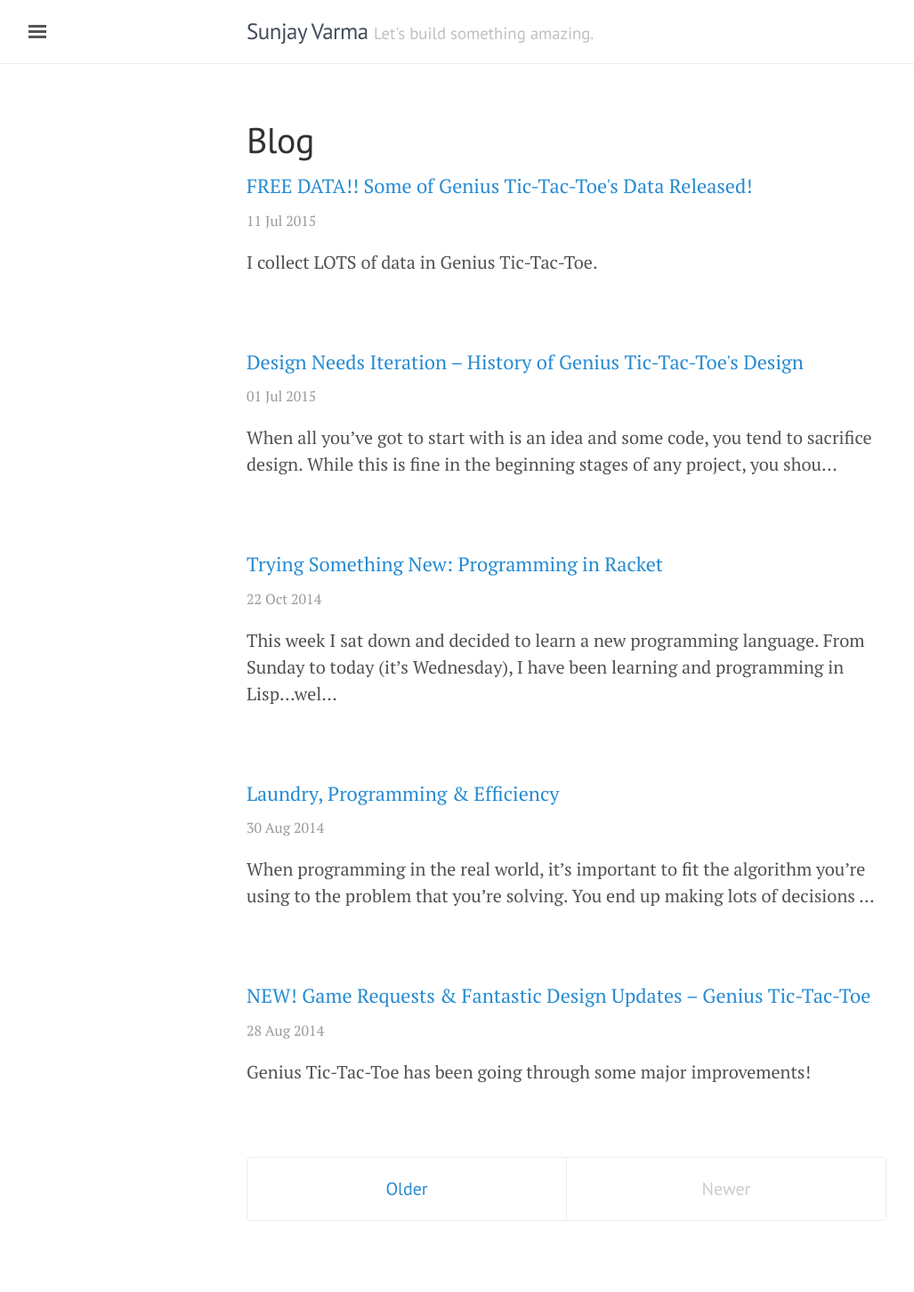
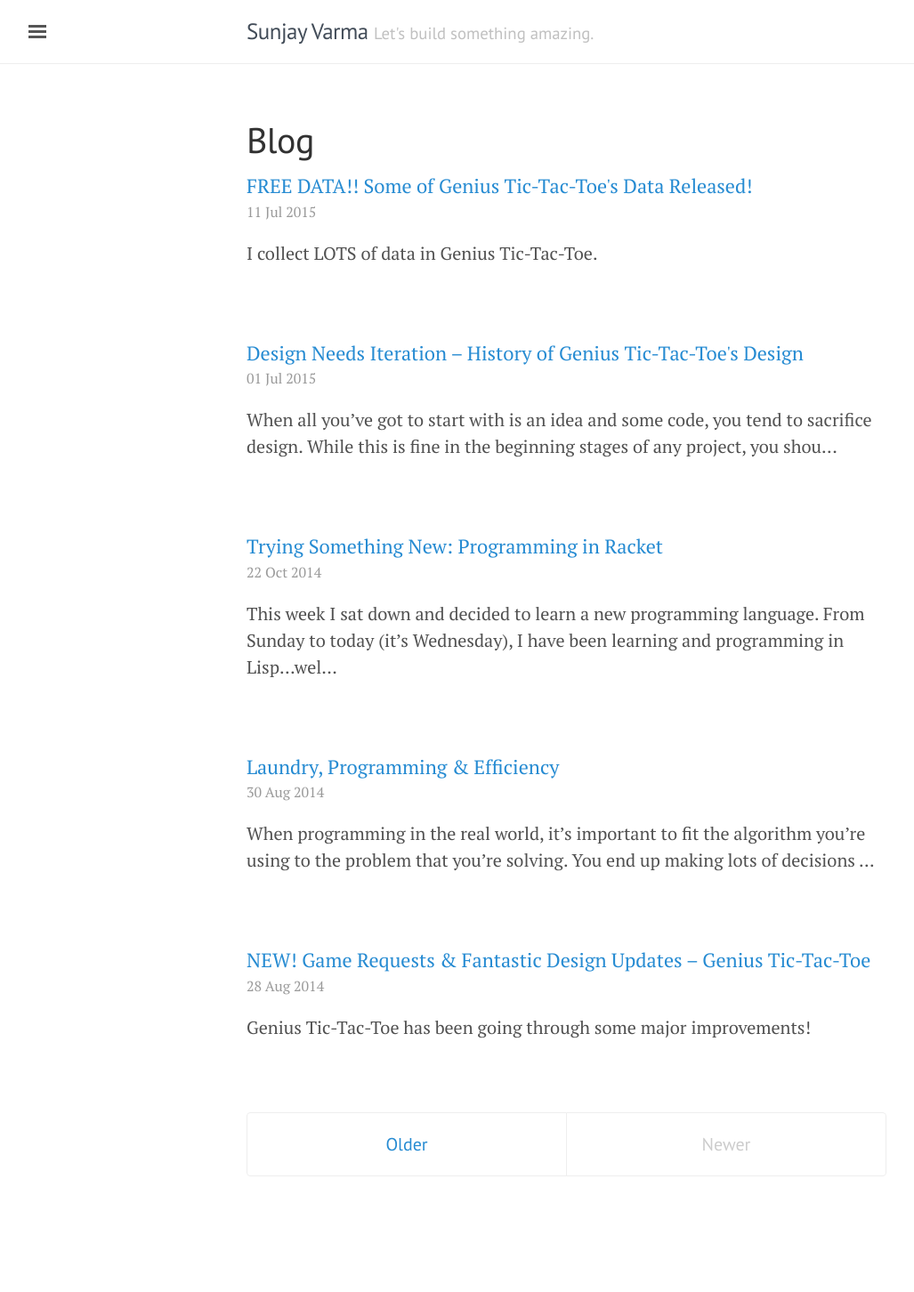
Before and after one commit to sunjay/sunjay.github.io, a Jekyll site: the page built from blog/index.html, in a window 1280 px wide. Shown: the whole page at 89% size, without its empty margins (3-1030 px from the left). Built offline with Jekyll 4.4.1, drawn with Linux system fonts in a browser that asks for light colours; the list of posts is cut into pages by our own code; after the commit the page ends 1402 px from its top, so only the background shows below that.

Commit message:
Updating permalinks again and tweaking the post list formatting

```diff
--- a/_config.yml
+++ b/_config.yml
@@ -20,7 +20,7 @@
 
 # Build settings
 markdown: kramdown
-permalink: /blog/:year/:month/:day/:title
+permalink: /:year/:month/:day/:title
 
 # Plugins
 gems:
--- a/assets/css/lanyon.css
+++ b/assets/css/lanyon.css
@@ -310,7 +310,9 @@
 }
 .page-title,
 .post-title {
+  display: block;
   margin-top: 0;
+  margin-bottom: 10px;
 }
 
 /* Meta data line below post title */
--- a/blog/index.html
+++ b/blog/index.html
@@ -6,11 +6,11 @@
 <div class="posts">
   {% for post in paginator.posts %}
   <div class="post">
-    <p class="post-title">
+    <span class="post-title">
       <a href="{{ site.baseurl }}{{ post.url }}">
         {{ post.title }}
       </a>
-    </p>
+    </span>
 
     <span class="post-date">{{ post.date | date_to_string }}</span>
 
```
